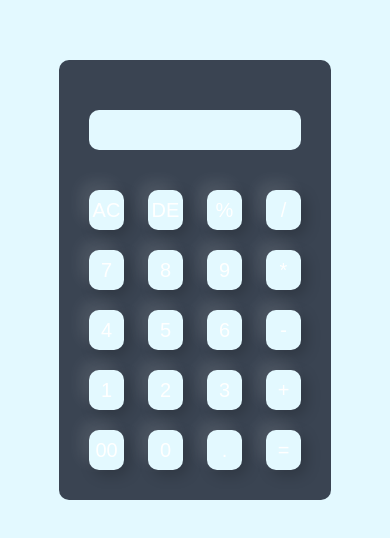
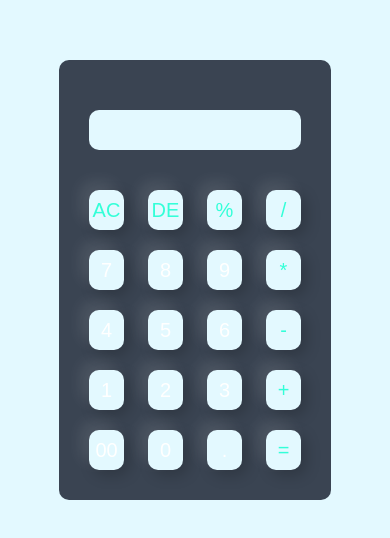
Before and after one commit to Anand6976/Calculator, a plain HTML site: page index.html in a window 390 px wide. Shown: the part 142-680 px from the top of the page. Drawn offline with Linux system fonts and the light colour scheme.

Commit message:
Update calculator.css

```diff
--- a/calculator.css
+++ b/calculator.css
@@ -64,8 +64,7 @@ form input.operator{
 
         width: 35px;
         height: 40px;
-        background: transparent;
-        color: #fff;
+
          background: #e3f9ff;
     }
 }
```
